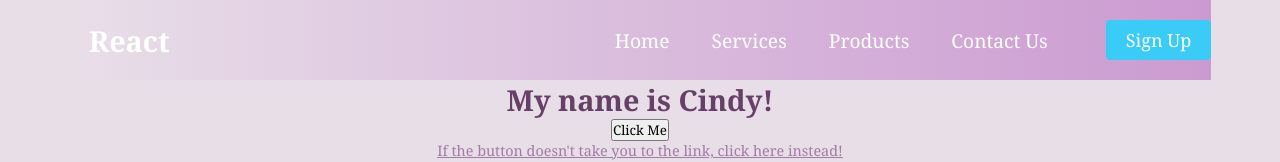
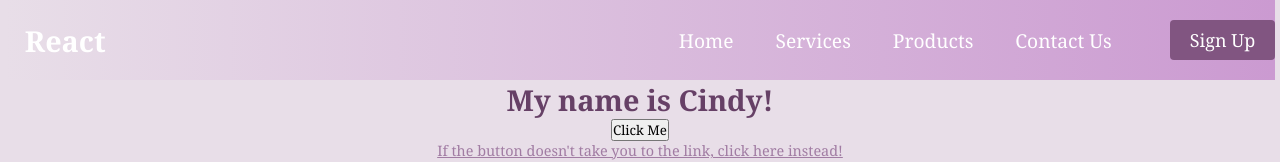
Before and after one commit to DALI-mini-webdev/personal-react-website-cindylwang, a React (Create React App) app: page / in a window 1280 px wide. Shown: the top 162 px of the page. Built offline with nearby package versions, Linux system fonts and the light colour scheme; some icons are missing.

Commit message:
edited navbar layout

```diff
--- a/src/components/Button.css
+++ b/src/components/Button.css
@@ -1,5 +1,5 @@
 :root {
-    --primary: #3acbf7;
+    --primary: rgb(129, 85, 129);
 }
 
 .btn {
@@ -14,7 +14,7 @@
     padding: 8px 20px;
     transition: all 0.3s ease-out;
     background: #fff;
-    color: #6568F4;
+    color: rgb(231, 224, 224);
     transition: 250ms;
 }
 
--- a/src/components/Navbar/Navbar.css
+++ b/src/components/Navbar/Navbar.css
@@ -25,7 +25,7 @@
     grid-gap: 10px;
     list-style: none;
     text-align: center;
-    width: 70vw;
+    width: 80vw;
     justify-content: end;
     margin-right: 2rem;
 }
```
